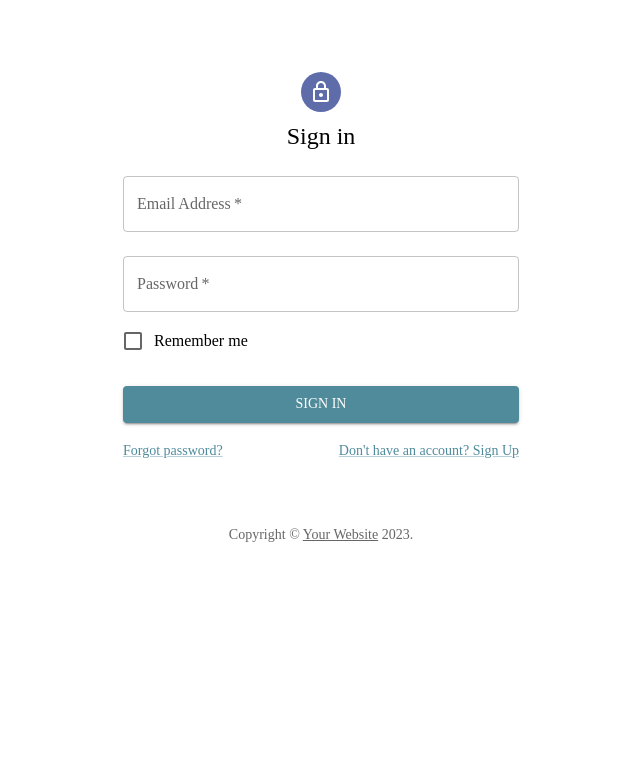
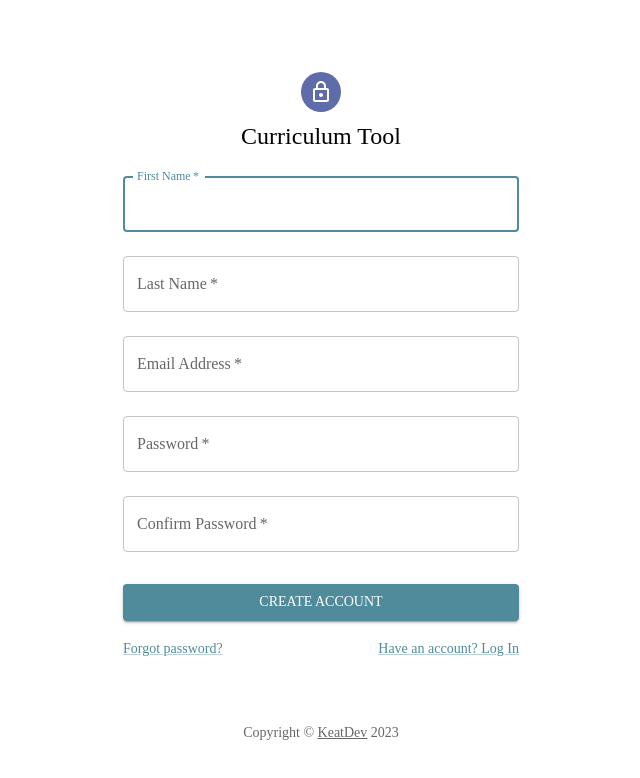
Before and after one commit to drewkeat/theatre-ed-tool, a Next.js app: page / in a window 1280 px wide. Both pictures are taken after a click on the link "Don't have an account? Sign Up". Shown: the top 778 px of the page, without its empty margins (319-959 px from the left). Built offline with nearby package versions, Linux system fonts and the light colour scheme.

Commit message:
break apart copyright and login/signup forms

```diff
--- /dev/null
+++ b/components/landing/LogIn.jsx
@@ -0,0 +1,57 @@
+import {Box, Checkbox, TextField, FormControlLabel, Button, Grid, Link} from "@mui/material"
+
+export default function LogIn({swapForm}) {
+  //Submit function
+  const handleSubmit = (event) => {
+    event.preventDefault();
+    const data = new FormData(event.currentTarget);
+    console.log({
+      email: data.get('email'),
+      password: data.get('password'),
+    });
+  };
+
+  return (
+    <Box component="form" onSubmit={handleSubmit} noValidate sx={{ mt: 1 }}>
+      <TextField
+        margin="normal"
+        required
+        fullWidth
+        id="email"
+        label="Email Address"
+        name="email"
+        autoComplete="email"
+        autoFocus
+      />
+      <TextField
+        margin="normal"
+        required
+        fullWidth
+        name="password"
+        label="Password"
+        type="password"
+        id="password"
+        autoComplete="current-password"
+      />
+      <FormControlLabel
+        control={<Checkbox value="remember" color="primary" />}
+        label="Remember me"
+      />
+      <Button type="submit" fullWidth variant="contained" sx={{ mt: 3, mb: 2 }}>
+        Sign In
+      </Button>
+      <Grid container>
+        <Grid item xs>
+          <Link href="#" variant="body2">
+            Forgot password?
+          </Link>
+        </Grid>
+        <Grid item>
+          <Link onClick={() => swapForm("signup")} variant="body2">
+            {"Don't have an account? Sign Up"}
+          </Link>
+        </Grid>
+      </Grid>
+    </Box>
+  );
+}
--- /dev/null
+++ b/components/landing/SignUp.jsx
@@ -0,0 +1,83 @@
+import {Box, TextField, Button, Grid, Link} from "@mui/material"
+
+export default function SignUp({swapForm}) {
+  const handleSubmit = (event) => {
+    event.preventDefault();
+    const data = new FormData(event.currentTarget);
+    console.log({
+      firstName: data.get('firstName'),
+      lastName: data.get('lastName'),
+      email: data.get('email'),
+      password: data.get('password'),
+      passwordConfirmation: data.get('passwordConfirmation')
+    });
+  };
+
+  return (
+    <Box component="form" onSubmit={handleSubmit} noValidate sx={{mt: 1 }}>
+      <TextField
+        margin="normal"
+        required
+        fullWidth
+        id="firstNameInput"
+        label="First Name"
+        name="firstName"
+        autoComplete="firstName"
+        autoFocus
+      />
+      <TextField
+        margin="normal"
+        required
+        fullWidth
+        id="lastNameInput"
+        label="Last Name"
+        name="lastName"
+        autoComplete="lastName"
+      />
+      <TextField
+        margin="normal"
+        required
+        fullWidth
+        id="emailInput"
+        label="Email Address"
+        name="email"
+        autoComplete="email"
+      />
+      <TextField
+        margin="normal"
+        required
+        fullWidth
+        name="password"
+        label="Password"
+        type="password"
+        id="passwordInput"
+        autoComplete="current-password"
+      />
+      <TextField
+        margin="normal"
+        required
+        fullWidth
+        name="passwordConfirmation"
+        label="Confirm Password"
+        type="password"
+        id="passwordConfirmationInput"
+        autoComplete="current-password"
+      />
+      <Button type="submit" fullWidth variant="contained" sx={{ mt: 3, mb: 2 }}>
+        Create Account
+      </Button>
+      <Grid container>
+        <Grid item xs>
+          <Link href="#" variant="body2">
+            Forgot password?
+          </Link>
+        </Grid>
+        <Grid item>
+          <Link onClick={() => swapForm("login")} variant="body2">
+            {"Have an account? Log In"}
+          </Link>
+        </Grid>
+      </Grid>
+    </Box>
+  );
+}
--- /dev/null
+++ b/components/layout/Copyright.jsx
@@ -0,0 +1,13 @@
+import {Typography, Link} from '@mui/material'
+
+export default function Copyright(props) {
+  return (
+    <Typography variant="body2" color="text.secondary" align="center" {...props}>
+      {'Copyright © '}
+      <Link color="inherit" href="https://www.keatdev.com/">
+        KeatDev
+      </Link>{' '}
+      {new Date().getFullYear()}
+    </Typography>
+  );
+}
--- a/components/standards/GradeContainer.jsx
+++ b/components/standards/GradeContainer.jsx
@@ -23,11 +23,11 @@ export default function GradeContainer({grade, standards}) {
       component={Container}
       bgcolor={`${gradeColors[grade]}.main`}
       sx={{
-        // ...gradeStyles[grade],
         display: "flex",
         flexFlow: "column",
         gap: "1rem",
-        margin: "1rem"
+        margin: "1rem",
+        paddingBottom: "1rem"
       }}
     >
     <Typography variant="h3">Grade: {grade}</Typography>
--- a/package.json
+++ b/package.json
@@ -13,10 +13,12 @@
     "@emotion/styled": "^11.11.0",
     "@mui/icons-material": "^5.13.7",
     "@mui/material": "^5.13.7",
+    "formik": "^2.4.2",
     "lodash": "^4.17.21",
     "next": "13.4.4",
     "react": "18.2.0",
-    "react-dom": "18.2.0"
+    "react-dom": "18.2.0",
+    "yup": "^1.2.0"
   },
   "devDependencies": {
     "eslint": "8.42.0",
--- a/pages/index.js
+++ b/pages/index.js
@@ -1,39 +1,18 @@
 import * as React from 'react';
-import Avatar from '@mui/material/Avatar';
-import Button from '@mui/material/Button';
-import TextField from '@mui/material/TextField';
-import FormControlLabel from '@mui/material/FormControlLabel';
-import Checkbox from '@mui/material/Checkbox';
-import Link from '@mui/material/Link';
-import Grid from '@mui/material/Grid';
-import Box from '@mui/material/Box';
+import {useState} from 'react'
+import {
+  Avatar,
+  Box,
+  Typography,
+  Container,
+} from '@mui/material'
 import LockOutlinedIcon from '@mui/icons-material/LockOutlined';
-import Typography from '@mui/material/Typography';
-import Container from '@mui/material/Container';
+import LogIn from '../components/landing/LogIn'
+import SignUp from '../components/landing/SignUp'
+import Copyright from '../components/layout/Copyright'
 
-function Copyright(props) {
-  return (
-    <Typography variant="body2" color="text.secondary" align="center" {...props}>
-      {'Copyright © '}
-      <Link color="inherit" href="https://mui.com/">
-        Your Website
-      </Link>{' '}
-      {new Date().getFullYear()}
-      {'.'}
-    </Typography>
-  );
-}
-
-export default function SignIn() {
-  const handleSubmit = (event) => {
-    event.preventDefault();
-    const data = new FormData(event.currentTarget);
-    console.log({
-      email: data.get('email'),
-      password: data.get('password'),
-    });
-  };
-
+export default function Landing() {
+  const [formType, setFormType] = useState("login")
   return (
     <Container component="main" maxWidth="xs">
       <Box
@@ -48,54 +27,9 @@ export default function SignIn() {
           <LockOutlinedIcon />
         </Avatar>
         <Typography component="h1" variant="h5">
-          Sign in
+          Curriculum Tool
         </Typography>
-        <Box component="form" onSubmit={handleSubmit} noValidate sx={{ mt: 1 }}>
-          <TextField
-            margin="normal"
-            required
-            fullWidth
-            id="email"
-            label="Email Address"
-            name="email"
-            autoComplete="email"
-            autoFocus
-          />
-          <TextField
-            margin="normal"
-            required
-            fullWidth
-            name="password"
-            label="Password"
-            type="password"
-            id="password"
-            autoComplete="current-password"
-          />
-          <FormControlLabel
-            control={<Checkbox value="remember" color="primary" />}
-            label="Remember me"
-          />
-          <Button
-            type="submit"
-            fullWidth
-            variant="contained"
-            sx={{ mt: 3, mb: 2 }}
-          >
-            Sign In
-          </Button>
-          <Grid container>
-            <Grid item xs>
-              <Link href="#" variant="body2">
-                Forgot password?
-              </Link>
-            </Grid>
-            <Grid item>
-              <Link href="#" variant="body2">
-                {"Don't have an account? Sign Up"}
-              </Link>
-            </Grid>
-          </Grid>
-        </Box>
+        {formType === 'login' ? <LogIn swapForm={setFormType}/> : <SignUp swapForm={setFormType}/>}
       </Box>
       <Copyright sx={{ mt: 8, mb: 4 }} />
     </Container>
--- a/pages/standards/[standardId].js
+++ b/pages/standards/[standardId].js
@@ -2,6 +2,7 @@ import fs from 'fs';
 import path from 'path';
 import _ from 'lodash';
 import { Box, Card, Container, Table, TableRow, TableColumn, Typography, List, ListItem } from "@mui/material";
+import Copyright from "../../components/layout/Copyright"
 
 const gradeColors = {
   "6": "sixth",
@@ -36,6 +37,7 @@ export default function StandardPage({standard}){
 
           </Container>
       </Card>
+      <Copyright />
     </Box>
   )
 }
--- a/pages/standards/index.js
+++ b/pages/standards/index.js
@@ -2,11 +2,12 @@ import fs from "fs";
 import path from "path";
 import _ from "lodash";
 import { useState, useEffect } from "react";
-import { Container } from "@mui/material";
+import {Container} from "@mui/material";
 
 
 import SelectBox from "../../components/MultiSelectBox";
 import GradeContainer from "../../components/standards/GradeContainer";
+import Copyright from "../../components/layout/Copyright"
 
 export default function StandardsIndex({ standards }) {
   const [formState, setFormState] = useState({
@@ -86,6 +87,7 @@ export default function StandardsIndex({ standards }) {
       <Container sx={{ display: "flex", flexDirection: "column" }}>
         {createGradeContainers()}
       </Container>
+      <Copyright />
     </Container>
   );
 }
```
Also changed, not shown: 1 other file (tests, documents, lock files or other folders).
